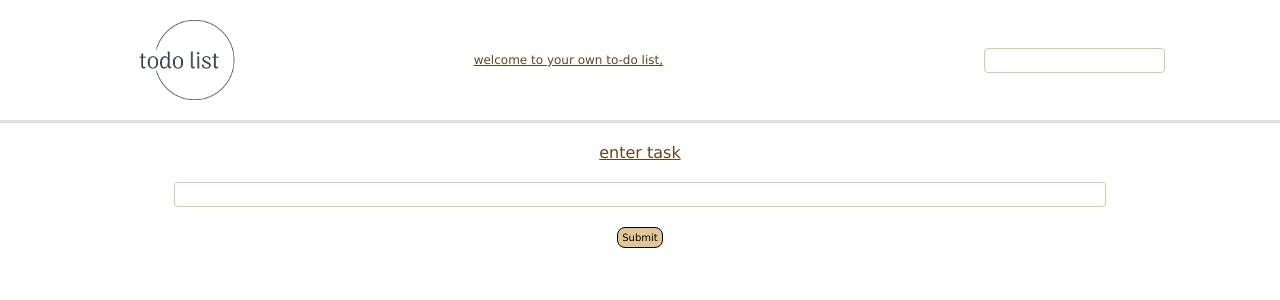
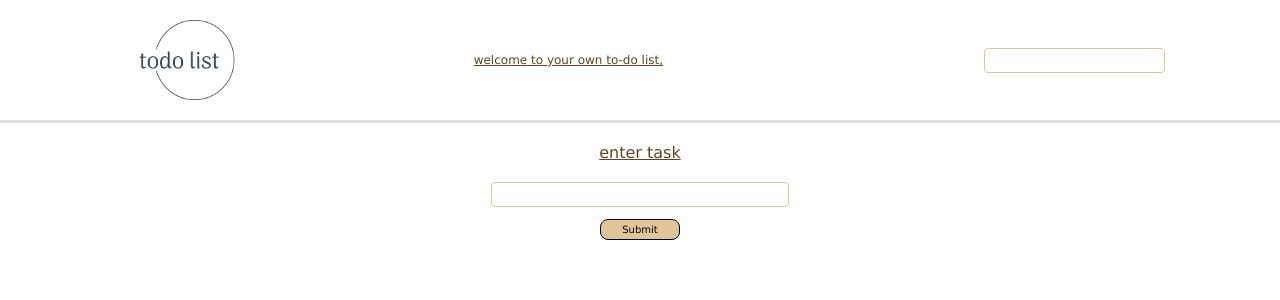
Before and after one commit to michael11plus/TodoList, a React (Create React App) app: page / in a window 1280 px wide. Shown: the top 300 px of the page. Built offline with nearby package versions, Linux system fonts and the light colour scheme.

Commit message:
Updates to submit via Enter

```diff
--- a/src/components/Page.jsx
+++ b/src/components/Page.jsx
@@ -7,7 +7,8 @@ const Page = () => {
 
     const [todoArray, setTodoArray] = useState([]);
 
-    const handleTodoDisplay = () => {
+    const handleTodoDisplay = (event) => {
+        event.preventDefault();
         if (todoInput.trim()) {
             setTodoArray([...todoArray, todoInput.trim()]);
             setTodoInput('');
@@ -28,15 +29,16 @@ const Page = () => {
             <div className='page-description'>
                 enter task
             </div>
+            <form onSubmit={handleTodoDisplay} className='page-form'>
+                <input type='text' value={todoInput} className='page-input' onChange={handleInputChange} />
 
-            <input type='text' value={todoInput} className='page-input' onChange={handleInputChange} />
-
-            <button className='page-submit' onClick={handleTodoDisplay}> Submit </button>
+                <button className='page-submit'> Submit </button>
+            </form>
 
             {todoArray.map((todoArray, index) => (
                 <div key={index} className='page-todotask'>
                     <div className='page-todotask-content'>{todoArray}</div>
-                    <div className='page-todotask-delete' onClick={() => {handleDeletion(index)}}>
+                    <div className='page-todotask-delete' onClick={() => {handleDeletion(index)} }>
                         ---
                     </div>
                 </div>
--- a/src/components/todolist.css
+++ b/src/components/todolist.css
@@ -40,6 +40,14 @@
     text-decoration: underline ;
 }
 
+.page-form {
+    display: flex;
+    flex-direction: column;
+    width: 400px;
+    align-items: center;
+    gap: 12px;
+}
+
 .page-input {
     width: 72%;
     border-radius: 4px;
@@ -54,6 +62,7 @@
     background-color: #e1c699;
     font-size: 10px;
     cursor: pointer;
+    width: 80px;
 }
 
 .page-todotask {
```
